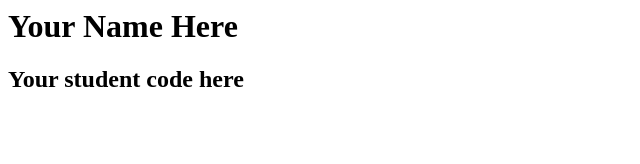
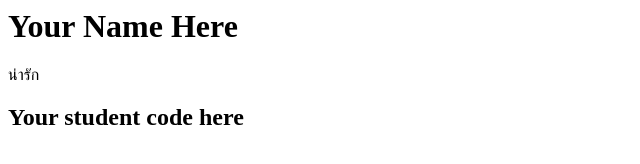
Before and after one commit to amyroypim/myweb, a plain HTML site: page index.html in a window 1280 px wide. Shown: the whole page, without its empty margins (0-640 px from the left). Drawn offline with Linux system fonts and the light colour scheme.

Commit message:
Update index.html

```diff
--- a/index.html
+++ b/index.html
@@ -3,7 +3,7 @@
 <body>
 
 <h1>Your Name Here</h1>
-
+น่ารัก
 <h2> Your student code here</h2>
 
 </body>
```
